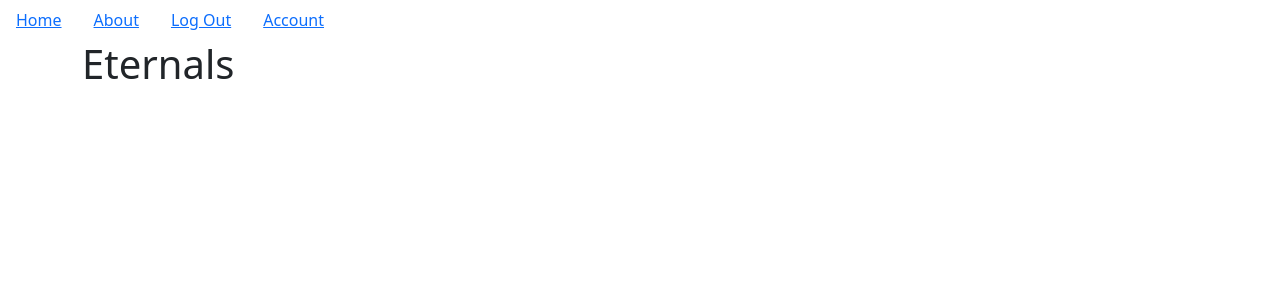
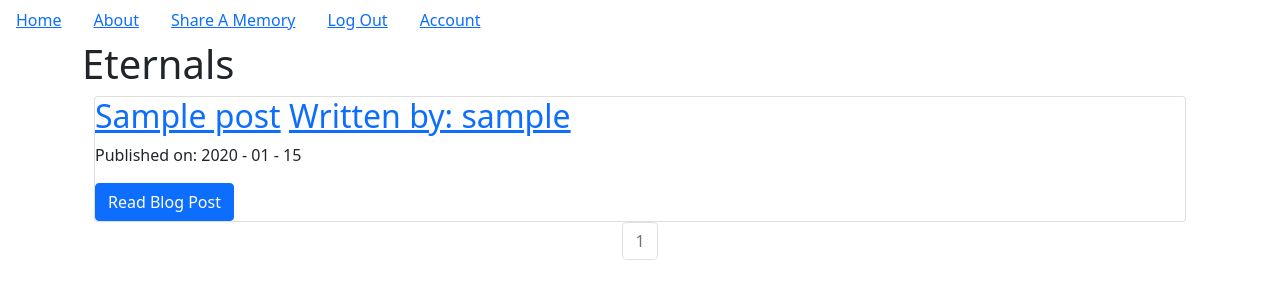
Before and after one commit to ndrewgallup/eternals, a Flask app: page / in a window 1280 px wide. Shown: the top 300 px of the page. Run offline with Flask 2, Linux system fonts and the light colour scheme; a user stored in the database is signed in; tables that the repository leaves empty hold one stand-in row (values such as "Sample post").

Commit message:
templates

```diff
--- a/myapp/core/views.py
+++ b/myapp/core/views.py
@@ -1,13 +1,13 @@
-# core/views.py
-
 from flask import render_template, request, Blueprint
+from myapp.models import BlogPost
 
 core = Blueprint('core', __name__)
 
 @core.route('/')
 def index():
-
-    return render_template('index.html')
+    page = request.args.get('page', 1, type=int)
+    blog_posts = BlogPost.query.order_by(BlogPost.date.desc()).paginate(page=page, per_page=5)
+    return render_template('index.html', blog_posts=blog_posts)
 
 @core.route('/info')
 def info():
--- a/myapp/templates/base.html
+++ b/myapp/templates/base.html
@@ -18,6 +18,9 @@
         </li>
 
         {% if current_user.is_authenticated %}
+        <li class="nav-link">
+            <a href="{{url_for('blog_posts.create_post')}}">Share A Memory</a>
+        </li>
         <li class="nav-link">
             <a href="{{url_for('users.logout')}}">Log Out</a>
         </li>
--- a/myapp/templates/index.html
+++ b/myapp/templates/index.html
@@ -3,5 +3,34 @@
     <div class="jumbotron">
         <h1>Eternals</h1>
     </div>
+    <div class="container">
+        {% for post in blog_posts.items %}
+            <div class="card">
+                <div class="car-boy">
+                    <h2>
+                        <a class="card-title" href="{{url_for('blog_posts.blog_post', blog_post_id=post.id)}}">{{post.title}}</a>
+                        <a href="{{url_for('users.user_posts', username=post.author.username)}}">Written by: {{post.author.username}}</a>
+                    </h2>
+                    <p>Published on: {{post.date.strftime('%Y - %m - %d')}}</p>
+                    <a class="btn btn-primary" href="{{url_for('blog_posts.blog_post', blog_post_id=post.id)}}">Read Blog Post</a>
+                </div>
+            </div>
+        {% endfor %}
+    </div>
 
+    <nav aria-label="Page Navigation example">
+        <ul class="pagination justify-content-center">
+            {% for page_num in blog_posts.iter_pages(left_edge=1, right_edge=1, left_current=1, right_current=2) %}
+                {% if blog_posts.page == page_num %}
+                <li class="page-item disabled">
+                    <a class="page-link" href="{{url_for('core.index', page=page_num)}}">{{ page_num }}</a>
+                </li>
+                {% else %}
+                <li class="page-item">
+                    <a class="page-link" href="{{url_for('core.index', page=page_num)}}">{{ page_num }}</a>
+                </li>
+                {% endif %}
+            {% endfor %}
+        </ul>
+    </nav>
 {% endblock %}
```
Also changed, not shown: myapp/templates/blog_post.html (added, +18 -0 lines), myapp/templates/create_post.html (added, +20 -0 lines).
